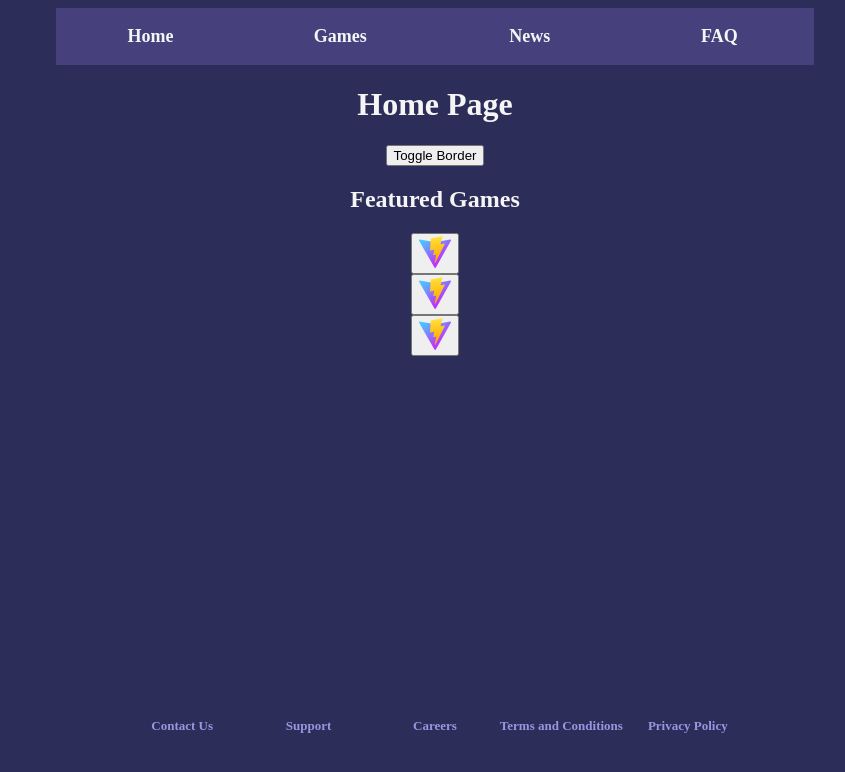
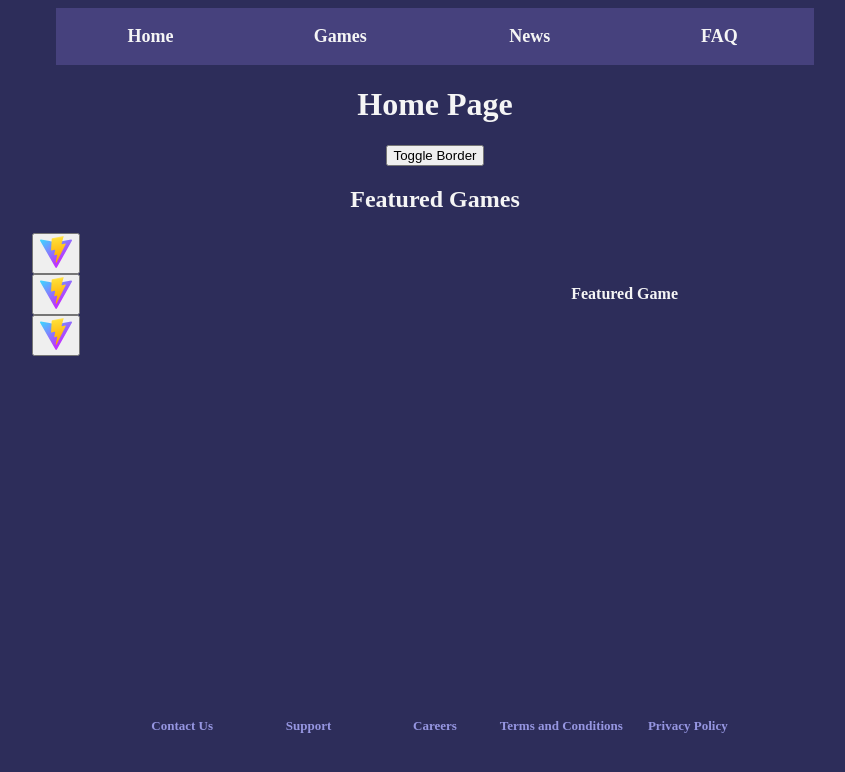
Before and after one commit to VM031071/op-games-mockup, a React (Vite) app in the folder client/: page / in a window 1280 px wide. Shown: the top 772 px of the page, without its empty margins (205-1050 px from the left). Built offline with nearby package versions, Linux system fonts and the light colour scheme; no server answers.

Commit message:
added Featured Game container to Home page, updated styling, and fixed inconsistent use of quotation marks

```diff
--- a/client/src/App.jsx
+++ b/client/src/App.jsx
@@ -24,7 +24,7 @@ function App() {
   const toggleBorder = () => {
     setBorderState(prev => !prev);
   }
-  const appRoot = borderState ? 'appRootBorder' : 'appRoot';
+  const appRoot = borderState ? "appRootBorder" : "appRoot";
 
   return (
     <>
--- a/client/src/pages/Body.jsx
+++ b/client/src/pages/Body.jsx
@@ -16,7 +16,7 @@ import "./Body.css";
 
 function Body({ borderState, toggleBorder }) {
   console.log("Hello world! (Body.jsx)");
-  const bodyRoot = borderState ? 'bodyRootBorder' : 'bodyRoot';
+  const bodyRoot = borderState ? "bodyRootBorder" : "bodyRoot";
 
   return (
     <>
--- a/client/src/pages/footer/Footer.jsx
+++ b/client/src/pages/footer/Footer.jsx
@@ -4,7 +4,7 @@ import "./Footer.css"
 
 function Footer({ borderState }) {
   console.log("Hello world! (Footer.jsx)");
-  const footerRoot = borderState ? 'footerRootBorder' : 'footerRoot';
+  const footerRoot = borderState ? "footerRootBorder" : "footerRoot";
 
   return (
     <>
--- a/client/src/pages/games/Games.css
+++ b/client/src/pages/games/Games.css
@@ -1,5 +1,4 @@
 .gamesRoot {
-  border: none;
   display: flex;
   flex: 1 1 100%;
   flex-wrap: wrap;
@@ -37,13 +36,12 @@
 
 
 .gamesRootBorder {
-  border: 5px solid blue;
   display: flex;
   flex: 1 1 100%;
   flex-wrap: wrap;
 }
 .gamesRootBorder > * {
-  border: 5px solid red;
+  border: 5px solid blue;
   display: flex;
   flex: 1 1 100%;
   justify-content: center;
@@ -53,7 +51,7 @@
   flex-wrap: wrap;
 }
 .gamesListBorder > * {
-  border: 5px solid green;
+  border: 5px solid red;
   display: flex;
   flex: 1 1 100%;
   justify-content: center;
@@ -63,7 +61,7 @@
   flex-wrap: wrap;
 }
 .gameInfoBorder > * {
-  border: 5px solid blue;
+  border: 5px solid green;
   display: flex;
   flex: 0 0 40%;
   justify-content: center;
--- a/client/src/pages/games/Games.jsx
+++ b/client/src/pages/games/Games.jsx
@@ -4,9 +4,9 @@ import "./Games.css";
 
 function Games({ borderState }) {
 	console.log("Hello world! (Games.jsx)");
-  const gamesRoot = borderState ? 'gamesRootBorder' : 'gamesRoot';
-  const gamesList = borderState ? 'gamesListBorder' : 'gamesList';
-  const gameInfo = borderState ? 'gameInfoBorder' : 'gameInfo';
+  const gamesRoot = borderState ? "gamesRootBorder" : "gamesRoot";
+  const gamesList = borderState ? "gamesListBorder" : "gamesList";
+  const gameInfo = borderState ? "gameInfoBorder" : "gameInfo";
 
 	return (
 		<>
--- a/client/src/pages/header/Header.jsx
+++ b/client/src/pages/header/Header.jsx
@@ -4,7 +4,7 @@ import "./Header.css";
 
 function Header({ borderState }) {
   console.log("Hello world! (Header.jsx)");
-  const headerRoot = borderState ? 'headerRootBorder' : 'headerRoot';
+  const headerRoot = borderState ? "headerRootBorder" : "headerRoot";
 
   return (
     <>
--- a/client/src/pages/home/Home.css
+++ b/client/src/pages/home/Home.css
@@ -1,5 +1,4 @@
 .homeRoot {
-  border: none;
   display: flex;
   flex: 1 1 100%;
   flex-wrap: wrap;
@@ -12,6 +11,9 @@
 }
 
 .featuredGames {
+  border: none;
+  display: flex;
+  flex: 0 0 30%;
   flex-wrap: wrap;
 }
 .featuredGames > * {
@@ -21,22 +23,32 @@
   justify-content: center;
 }
 
+.featuredGame {
+  align-items: center;
+  border: none;
+  display: flex;
+  flex: 0 0 60%;
+  justify-content: center;
+}
+
 
 
 .homeRootBorder {
-  border: 5px solid blue;
   display: flex;
   flex: 1 1 100%;
   flex-wrap: wrap;
 }
 .homeRootBorder > * {
-  border: 5px solid red;
+  border: 5px solid blue;
   display: flex;
   flex: 1 1 100%;
   justify-content: center;
 }
 
 .featuredGamesBorder {
+  border: 5px solid red;
+  display: flex;
+  flex: 0 0 30%;
   flex-wrap: wrap;
 }
 .featuredGamesBorder > * {
@@ -45,3 +57,11 @@
   flex: 1 1 100%;
   justify-content: center;
 }
+
+.featuredGameBorder {
+  align-items: center;
+  border: 5px solid red;
+  display: flex;
+  flex: 0 0 60%;
+  justify-content: center;
+}
--- a/client/src/pages/home/Home.jsx
+++ b/client/src/pages/home/Home.jsx
@@ -4,8 +4,9 @@ import "./Home.css";
 
 function Home({ borderState, toggleBorder }) {
   console.log("Hello world! (Home.jsx)");
-  const homeRoot = borderState ? 'homeRootBorder' : 'homeRoot';
-  const featuredGames = borderState ? 'featuredGamesBorder' : 'featuredGames';
+  const homeRoot = borderState ? "homeRootBorder" : "homeRoot";
+  const featuredGames = borderState ? "featuredGamesBorder" : "featuredGames";
+  const featuredGame = borderState ? "featuredGameBorder" : "featuredGame";
 
   return (
     <>
@@ -28,6 +29,7 @@ function Home({ borderState, toggleBorder }) {
           </h2>
         </div>
 
+        <div>
           <div className={featuredGames}>
             <Link to="/games/game1">
               <button>
@@ -47,6 +49,13 @@ function Home({ borderState, toggleBorder }) {
               </button>
             </Link>
           </div>
+
+          <div className={featuredGame}>
+            <p>
+              <b>Featured Game</b>
+            </p>
+          </div>
+        </div>
       </div>
     </>
   );
```
Lines whose indentation alone changed are shown as unchanged.
